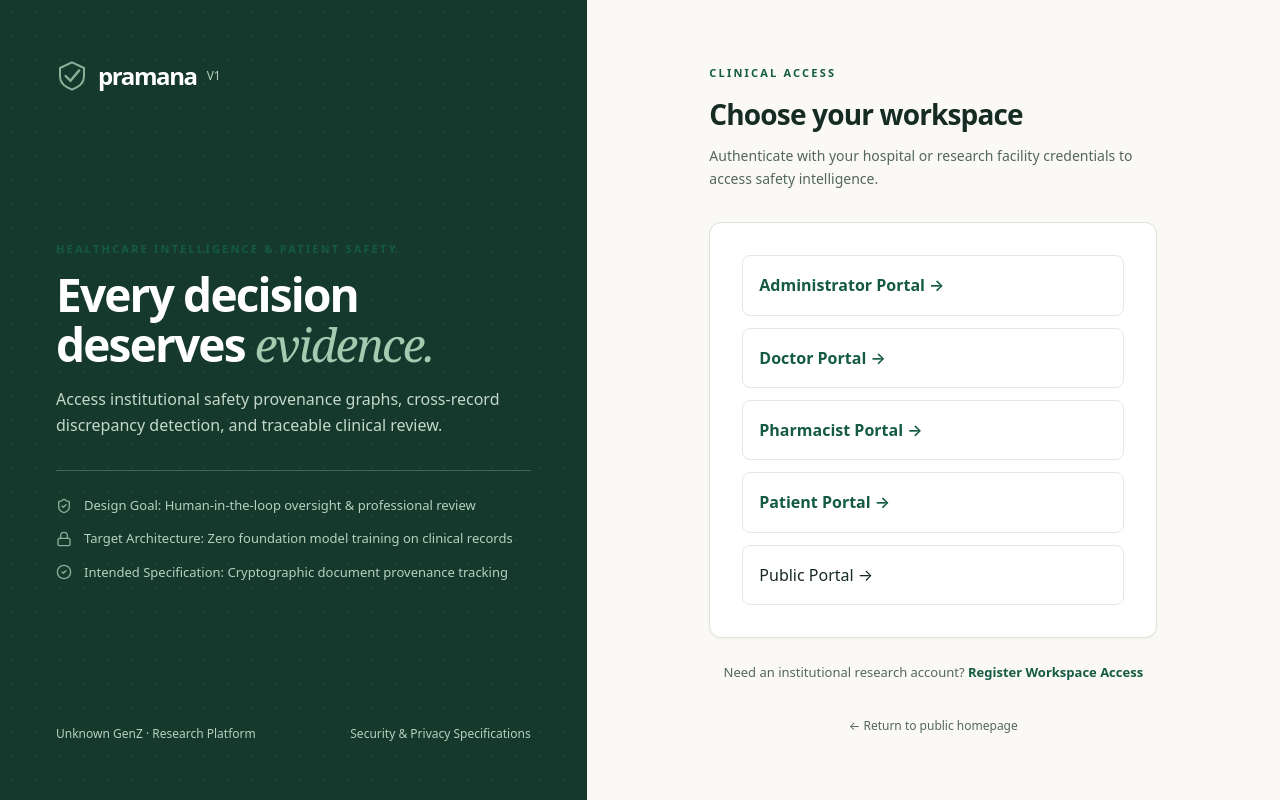
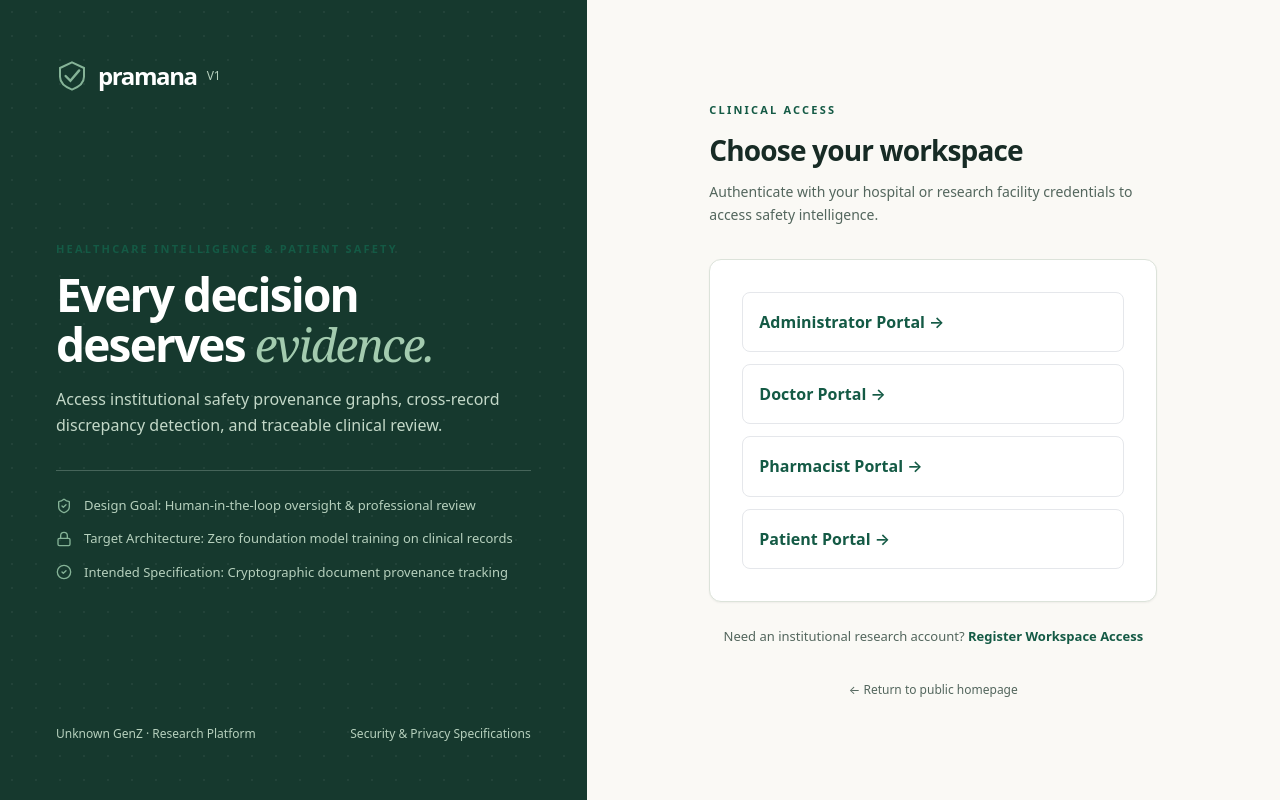
Before and after one commit to mohamedaflal1999786-code/Pramana-V1, a Next.js app: page /auth/signin in a window 1280 px wide. Built offline with nearby package versions, Linux system fonts and the light colour scheme.

Commit message:
remove public portal access entry

```diff
--- a/src/app/auth/signin/page.tsx
+++ b/src/app/auth/signin/page.tsx
@@ -164,7 +164,7 @@ function PortalContent() {
       }
     >
       <React.Suspense fallback={<div className="p-8 text-center text-[13px] text-[var(--muted)]">Loading credentials interface...</div>}>
-        {name ? <SignInForm portal={portal} /> : <div className="grid gap-3">{Object.entries(names).map(([key,label]) => <Link key={key} href={"/login/"+key} className="block rounded-lg border p-4 font-semibold text-[var(--green)]">{label} Portal →</Link>)}<Link href="/login/public" className="block rounded-lg border p-4">Public Portal →</Link></div>}
+        {name ? <SignInForm portal={portal} /> : <div className="grid gap-3">{Object.entries(names).map(([key,label]) => <Link key={key} href={"/login/"+key} className="block rounded-lg border p-4 font-semibold text-[var(--green)]">{label} Portal →</Link>)}</div>}
       </React.Suspense>
     </AuthLayout>
   );
```
